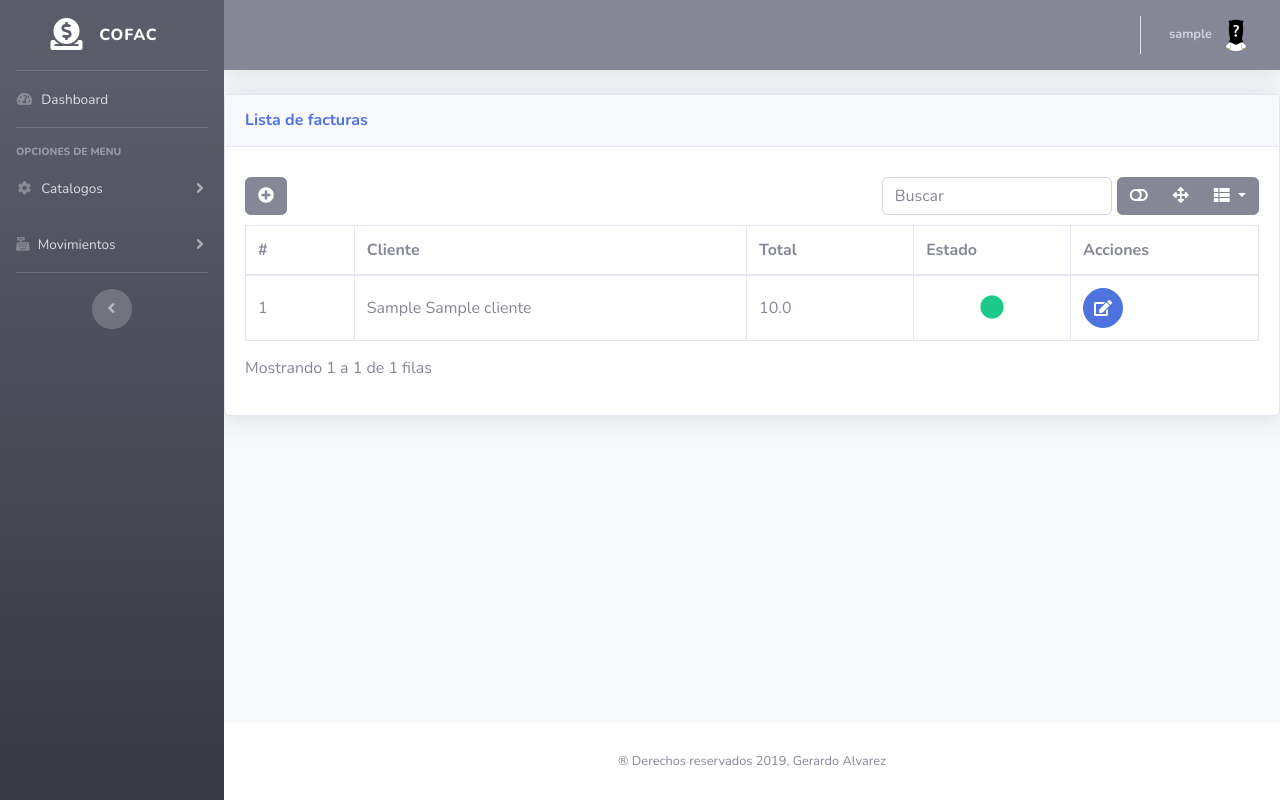
After one commit to gerardam/AppCF, a Django app: page /fac/factura/ in a window 1280 px wide. The commit adds this page. Run offline with Django 3.2, Linux system fonts and the light colour scheme; a user stored in the database is signed in; tables that the repository leaves empty hold one stand-in row (values such as "Sample post"); some libraries are stand-ins or nearby versions.

Commit message:
Creacion factura_list.html, urls y vistas

```diff
--- /dev/null
+++ b/fac/templates/fac/factura_list.html
@@ -0,0 +1,74 @@
+{% extends 'base/base.html' %}
+
+{% block page_content %}
+<div class="card shadow mb-4">
+    <!-- Card Header - Dropdown -->
+    <div class="card-header py-3 d-flex flex-row align-items-center justify-content-between">
+    <h6 class="m-0 font-weight-bold text-primary">Lista de facturas</h6>
+    <!-- <div class="dropdown no-arrow">
+        <a class="dropdown-toggle" href="#" role="button" id="dropdownMenuLink" data-toggle="dropdown" aria-haspopup="true" aria-expanded="false">
+        <i class="fas fa-ellipsis-v fa-sm fa-fw text-gray-400"></i>
+        </a>
+        <div class="dropdown-menu dropdown-menu-right shadow animated--fade-in" aria-labelledby="dropdownMenuLink" x-placement="bottom-end" style="position: absolute; transform: translate3d(-156px, 19px, 0px); top: 0px; left: 0px; will-change: transform;">
+        <div class="dropdown-header">Acciones</div>
+        <a class="dropdown-item" onclick="return abrir_modal('{% url 'fac:cliente_new' %}')" href="#"><i class="fas fa-plus-circle"></i> Nuevo</a>
+        </div>
+    </div> -->
+    </div>
+    <!-- Card Body -->
+    <div class="card-body">
+        {% if not obj %}
+        <div class="alert alert-info">No hay facturas</div>
+        {% else %}
+        <div id="btnAdd">
+            <a class="btn btn-secondary" href="#" title="Agregar"><i class="fas fa-plus-circle"></i> </a>
+        </div>
+        <table
+        id="table"
+        data-toggle="table"
+        data-show-columns="true"
+        data-show-toggle="true"
+        data-show-fullscreen="true"
+        data-toolbar="#btnAdd"
+        >
+            <thead>
+                <th data-sortable="true" data-field="id">#</th>
+                <th data-sortable="true" data-field="nombres">Cliente</th>
+                <th data-sortable="true" data-field="apellidos">Total</th>
+                <th data-field="estado">Estado</th>
+                <th class="all">Acciones</th>
+            </thead>
+            <tbody>
+                {% for item in obj%}
+                <tr>
+                  <td>{{ item.id }}</td>
+                  <td>{{ item.cliente }}</td>
+                  <td>{{ item.total }}</td>
+                  <td>
+                    <div class="divAccionTable">
+                        {% if item.estado %}
+                        <i class="fas fa-circle text-success"></i>
+                        {% else %}
+                        <i class="fas fa-circle text-danger"></i>
+                        {% endif %}
+                    </div>
+                  </td>
+                  <td>
+                    <a href="{% url 'fac:factura_edit' item.id %}" class="href btn btn-primary btn-circle">
+                        <i class="fas fa-edit"></i>
+                    </a>
+                  </td>
+                </tr>
+                {% endfor %}
+            </tbody>
+        </table>
+        {% endif %}
+    </div>
+</div>
+{% endblock %}
+
+{% block js_page %}
+<script>
+
+</script>
+{% endblock %}
--- a/fac/urls.py
+++ b/fac/urls.py
@@ -1,5 +1,6 @@
 from django.urls import path
-from .views import ClienteView, ClienteNew, ClienteEdit, ClienteInactivar
+from .views import ClienteView, ClienteNew, ClienteEdit, ClienteInactivar, \
+FacturaView
 
 
 urlpatterns = [
@@ -7,4 +8,6 @@
     path('cliente/new', ClienteNew.as_view(), name='cliente_new'),
     path('cliente/<int:pk>', ClienteEdit.as_view(), name='cliente_edit'),
     path('cliente/estado/<int:id>', ClienteInactivar, name='cliente_inactivar'),
+
+    path('factura/', FacturaView.as_view(), name='factura_list'),
 ]
--- a/fac/views.py
+++ b/fac/views.py
@@ -5,7 +5,7 @@
 from django.contrib.auth.decorators import login_required, permission_required
 from django.http import HttpResponse
 
-from .models import Cliente
+from .models import Cliente, FacturaEnc, FacturaDet
 from .forms import ClienteForm
 from bases.views import SinPrivilegios
 
@@ -63,3 +63,8 @@
 
 
 ########## FACTURAS ##########
+class FacturaView(SinPrivilegios, generic.ListView):
+    permission_required = 'fac.view_facturaenc'
+    model = FacturaEnc
+    template_name = 'fac/factura_list.html'
+    context_object_name = 'obj'
--- a/templates/base/base.html
+++ b/templates/base/base.html
@@ -110,6 +110,10 @@
               <h6 class="collapse-header">ENTRADAS</h6>
               {% if perms.cmp.view_compras %}
               <a class="collapse-item" href="{% url 'cmp:compras_list' %}">Compras</a>
+              {% endif %}
+              <h6 class="collapse-header">Salidas</h6>
+              {% if perms.fac.view_facturas %}
+              <a class="collapse-item" href="{% url 'fac:factura_list' %}">Facturas</a>
               {% endif %}
             </div>
           </div>
```
